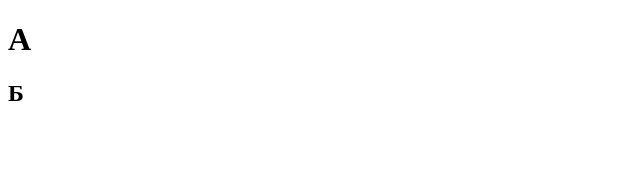
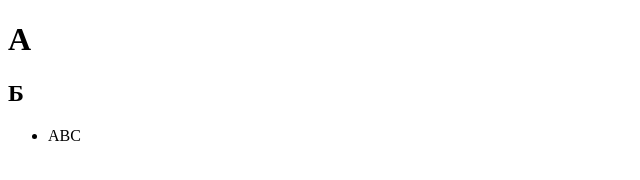
Before and after one commit to Tspotf/vs-htmlstart, a plain HTML site: page index.html in a window 1280 px wide. Shown: the full height of the page, 0-640 px from the left. Drawn offline with Linux system fonts and the light colour scheme.

Commit message:
modified:   index.html

```diff
--- a/index.html
+++ b/index.html
@@ -8,5 +8,6 @@
 <body>
     <h1>A</h1>
     <h2>Б</h2>
+    <ul><li>ABC</li></ul>
 </body>
 </html>
```
